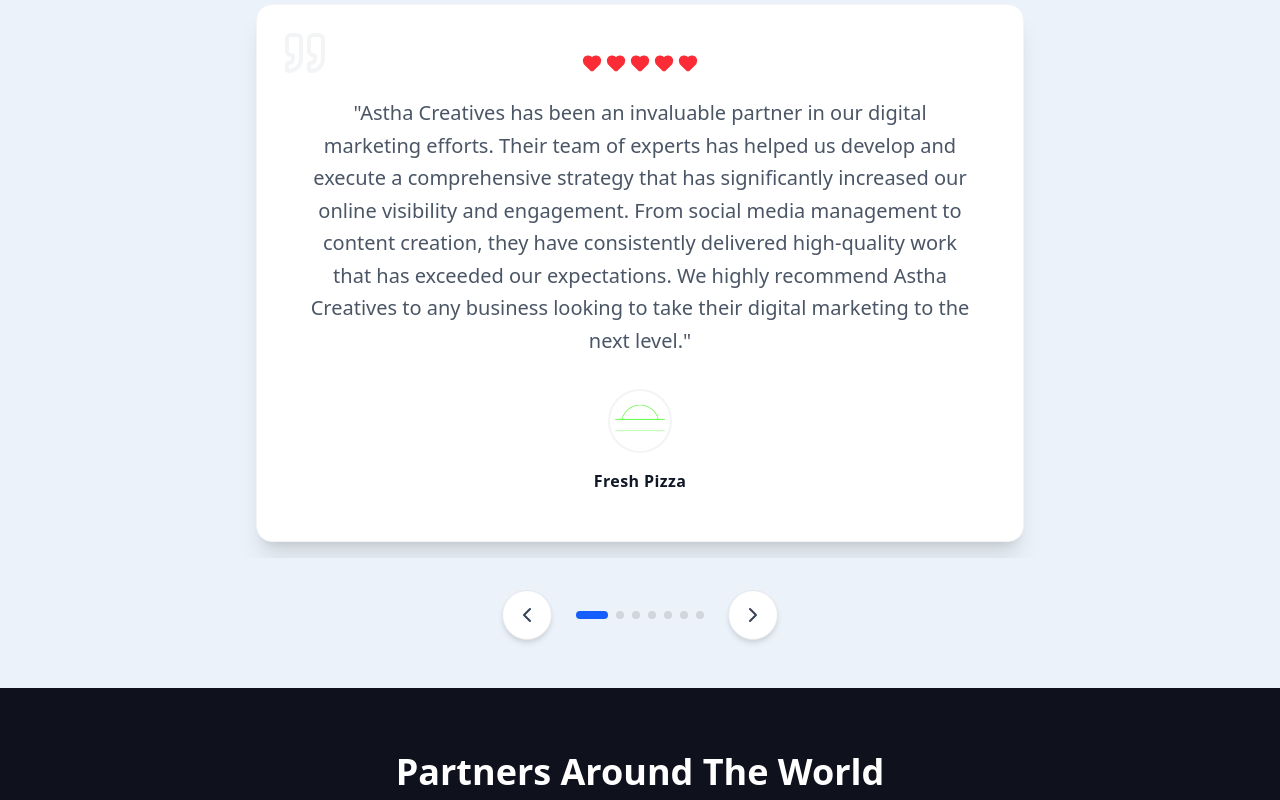
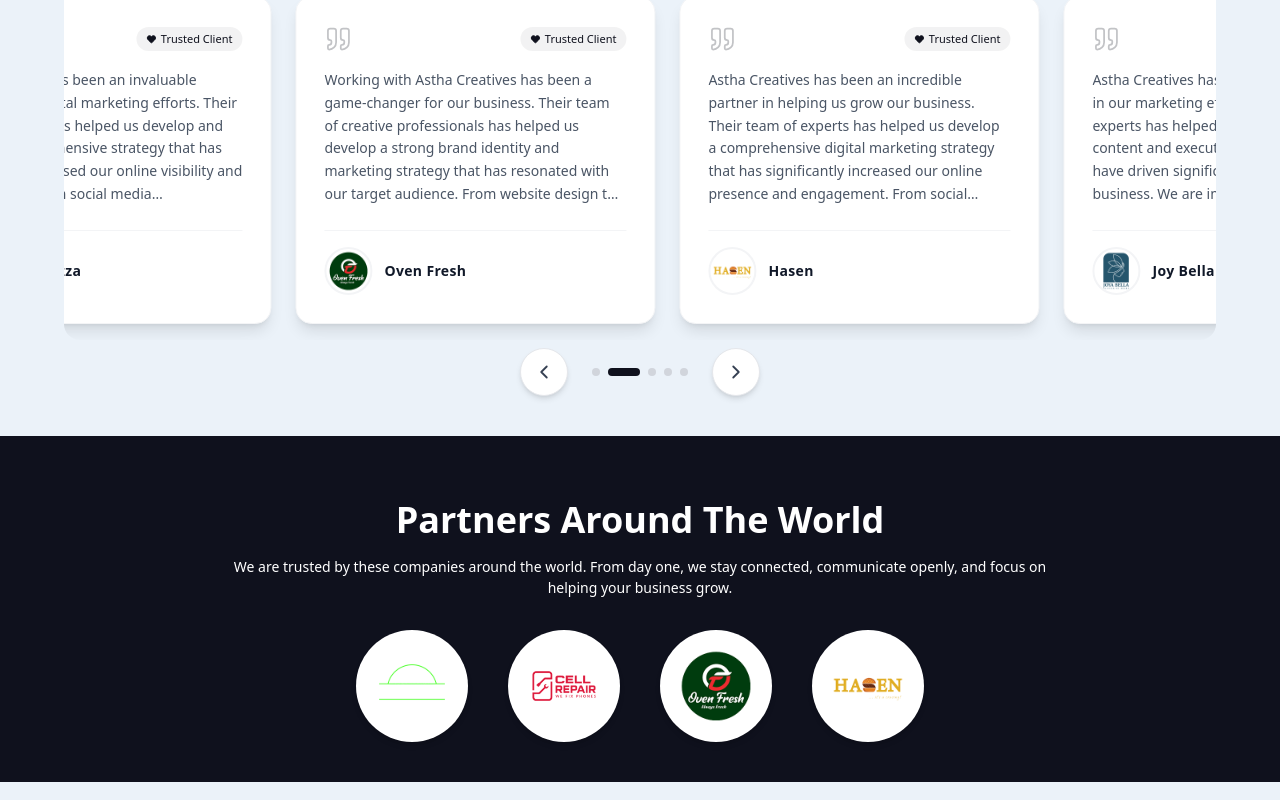
Before and after one commit to shahidul1920/asthaCreatives, a Next.js app in the folder my-app/: page / in a window 1280 px wide. Shown: the part 3160-3960 px from the top of the page. Built offline with nearby package versions, Linux system fonts and the light colour scheme.

Commit message:
slide updated

```diff
--- a/my-app/components/Customers.jsx
+++ b/my-app/components/Customers.jsx
@@ -1,6 +1,6 @@
 'use client'
 
-import React, { useState, useRef } from 'react'
+import React, { useState, useRef, useEffect } from 'react'
 import HeadNtext from './HeadNtext'
 import Image from 'next/image'
 import { Heart, ChevronLeft, ChevronRight, Quote } from 'lucide-react'
@@ -36,43 +36,89 @@
     { id: 3, name: "Hasen", image: hasen },
 ]
 
+const AUTOPLAY_MS = 4000
+
+// Keep this in sync with the card width classes below (w-full / sm:w-1/2 / lg:w-1/3)
+const getVisibleCount = () => {
+    if (typeof window === 'undefined') return 3
+    if (window.innerWidth >= 1024) return 3 // lg
+    if (window.innerWidth >= 640) return 2  // sm
+    return 1
+}
+
 const Customers = () => {
+    const sliderContainer = useRef(null)
+    const trackRef = useRef(null)
+    const autoplayRef = useRef(null)
+
     const [currentIndex, setCurrentIndex] = useState(0)
-    const sliderContainer = useRef(null)
+    const [maxIndex, setMaxIndex] = useState(testimonials.length - 1)
 
-    // Handle slide navigation
-    const nextSlide = () => {
-        setCurrentIndex((prev) => (prev === testimonials.length - 1 ? 0 : prev + 1))
-    }
+    // Recalculate how many cards are visible (and clamp the index) on mount and on resize.
+    // This is derived from the same breakpoints as the CSS, so it's always correct — no
+    // matter how many testimonials are in the array.
+    useEffect(() => {
+        const updateVisibleCount = () => {
+            const visibleCount = getVisibleCount()
+            const newMaxIndex = Math.max(0, testimonials.length - visibleCount)
+            setMaxIndex(newMaxIndex)
+            setCurrentIndex((prev) => Math.min(prev, newMaxIndex))
+        }
 
-    const prevSlide = () => {
-        setCurrentIndex((prev) => (prev === 0 ? testimonials.length - 1 : prev - 1))
-    }
+        updateVisibleCount()
+        window.addEventListener('resize', updateVisibleCount)
+        return () => window.removeEventListener('resize', updateVisibleCount)
+    }, [])
 
-    // GSAP Animation Logic
+    // Slide the track whenever the active index changes. Since every card takes an equal
+    // share of the track regardless of viewport, one "step" is always exactly
+    // 100 / testimonials.length percent of the track's own width — no pixel math needed.
     useGSAP(() => {
-        // Slide the entire track
-        gsap.to('.slide-track', {
-            xPercent: -(currentIndex * 100),
-            duration: 0.8,
-            ease: 'power3.inOut',
-        })
-
-        // Add a scale and opacity effect to focus on the active card
-        gsap.to('.slide-card', {
-            scale: (index) => (index === currentIndex ? 1 : 0.85),
-            opacity: (index) => (index === currentIndex ? 1 : 0.3),
+        gsap.to(trackRef.current, {
+            xPercent: -(currentIndex * (100 / testimonials.length)),
             duration: 0.8,
             ease: 'power3.inOut',
         })
     }, { dependencies: [currentIndex], scope: sliderContainer })
 
+    const startAutoplay = () => {
+        clearInterval(autoplayRef.current)
+        autoplayRef.current = setInterval(() => {
+            setCurrentIndex((prev) => (prev + 1 > maxIndex ? 0 : prev + 1))
+        }, AUTOPLAY_MS)
+    }
+
+    // Keep autoplay running, restarting it whenever the visible-count changes
+    useEffect(() => {
+        startAutoplay()
+        return () => clearInterval(autoplayRef.current)
+        // eslint-disable-next-line react-hooks/exhaustive-deps
+    }, [maxIndex])
+
+    const nextSlide = () => {
+        setCurrentIndex((prev) => (prev + 1 > maxIndex ? 0 : prev + 1))
+        startAutoplay()
+    }
+
+    const prevSlide = () => {
+        setCurrentIndex((prev) => (prev - 1 < 0 ? maxIndex : prev - 1))
+        startAutoplay()
+    }
+
+    const goToSlide = (i) => {
+        setCurrentIndex(Math.min(i, maxIndex))
+        startAutoplay()
+    }
+
+    const pauseAutoplay = () => clearInterval(autoplayRef.current)
+    const resumeAutoplay = () => startAutoplay()
+
     return (
 
-        <div className="bg-mpure relative pt-20 overflow-hidden">
+        <div className="bg-mpure relative overflow-hidden py-20 md:py-28">
             <div className="container mx-auto px-4">
                 {/* Header Section */}
-                <div className="mb-16 text-center text-gray-900">
+                <div className="mb-6 text-center text-gray-900">
                     <HeadNtext
                         heading="Our Clients Feedbacks"
                         text="We served these companies with love and care. For that, some of them turned to us again and again. We have the mindset to help you thrive!"
@@ -80,40 +126,44 @@
                 </div>
 
                 {/* Slider Section */}
-                <div ref={sliderContainer} className="relative w-full max-w-5xl mx-auto">
+                <div ref={sliderContainer} className="relative mx-auto w-full max-w-6xl">
 
                     {/* The Track Container */}
-                    <div className="overflow-hidden w-full rounded-2xl py-4">
-                        <div className="flex slide-track">
-                            {testimonials.map((test, index) => (
-                                <div key={test.id} className="w-full shrink-0 flex justify-center px-4 slide-card">
+                    <div
+                        onMouseEnter={pauseAutoplay}
+                        onMouseLeave={resumeAutoplay}
+                        className="w-full overflow-hidden rounded-2xl py-4"
+                    >
+                        <div ref={trackRef} className="flex">
+                            {testimonials.map((test) => (
+                                <div key={test.id} className="w-full shrink-0 px-3 sm:w-1/2 lg:w-1/3">
 
-                                    {/* The Card UI - Converted to Light Theme */}
-                                    <div className="bg-white shadow-xl border border-gray-100 rounded-2xl p-8 md:p-12 w-full max-w-3xl relative flex flex-col items-center text-center">
+                                    {/* The Card UI */}
+                                    <div className="flex h-full flex-col rounded-2xl border border-gray-100 bg-white p-6 shadow-lg md:p-7">
 
-                                        <Quote className="absolute top-6 left-6 w-12 h-12 text-gray-100" />
-
-                                        <div className="flex gap-1 text-red-500 mb-6">
-                                            {[...Array(5)].map((_, i) => (
-                                                <Heart key={i} size={20} fill="currentColor" />
-                                            ))}
+                                        <div className="mb-4 flex items-center justify-between">
+                                            <Quote className="h-7 w-7 text-brand/25" strokeWidth={1.5} />
+                                            <span className="inline-flex items-center gap-1 rounded-full bg-brand/5 px-2.5 py-1 text-[11px] font-medium text-brand">
+                                                <Heart size={10} className="fill-brand" />
+                                                Trusted Client
+                                            </span>
                                         </div>
 
-                                        <p className="text-gray-600 text-lg md:text-xl leading-relaxed mb-8 font-light relative z-10">
-                                            "{test.review}"
+                                        <p className="line-clamp-6 flex-1 text-sm leading-relaxed text-gray-600">
+                                            {test.review}
                                         </p>
 
-                                        <div className="flex flex-col items-center gap-4 mt-auto">
-                                            <div className="w-16 h-16 rounded-full overflow-hidden border-2 border-gray-100 relative">
+                                        <div className="mt-6 flex items-center gap-3 border-t border-gray-100 pt-4">
+                                            <div className="relative h-12 w-12 shrink-0 overflow-hidden rounded-full border-2 border-gray-100">
                                                 <Image
                                                     src={test.image}
                                                     alt={test.name}
                                                     fill
                                                     className="object-cover"
-                                                    sizes="64px"
+                                                    sizes="48px"
                                                 />
                                             </div>
-                                            <h4 className="text-gray-900 font-bold tracking-wide">
+                                            <h4 className="text-sm font-bold tracking-wide text-gray-900">
                                                 {test.name}
                                             </h4>
                                         </div>
@@ -124,23 +174,23 @@
                         </div>
                     </div>
 
-                    {/* Navigation Controls - Converted to Light Theme */}
-                    <div className="flex justify-center items-center gap-6 mt-8">
+                    {/* Navigation Controls */}
+                    <div className="mt-2 flex items-center justify-center gap-6">
                         <button
                             onClick={prevSlide}
-                            className="p-3 rounded-full bg-white shadow-md hover:bg-gray-50 border border-gray-200 transition-colors text-gray-700"
+                            className="flex h-12 w-12 items-center justify-center rounded-full border border-gray-200 bg-white text-gray-700 shadow-md transition-colors duration-300 hover:border-brand hover:bg-brand hover:text-white"
                             aria-label="Previous testimonial"
                         >
-                            <ChevronLeft size={24} />
+                            <ChevronLeft size={22} />
                         </button>
 
                         {/* Dot Indicators */}
                         <div className="flex gap-2">
-                            {testimonials.map((_, idx) => (
+                            {Array.from({ length: maxIndex + 1 }).map((_, idx) => (
                                 <button
                                     key={idx}
-                                    onClick={() => setCurrentIndex(idx)}
-                                    className={`h-2 rounded-full transition-all duration-500 ${currentIndex === idx ? 'w-8 bg-blue-600' : 'w-2 bg-gray-300 hover:bg-gray-400'
+                                    onClick={() => goToSlide(idx)}
+                                    className={`h-2 rounded-full transition-all duration-500 ${currentIndex === idx ? 'w-8 bg-brand' : 'w-2 bg-gray-300 hover:bg-gray-400'
                                         }`}
                                     aria-label={`Go to slide ${idx + 1}`}
                                 />
@@ -149,37 +199,44 @@
 
                         <button
                             onClick={nextSlide}
-                            className="p-3 rounded-full bg-white shadow-md hover:bg-gray-50 border border-gray-200 transition-colors text-gray-700"
+                            className="flex h-12 w-12 items-center justify-center rounded-full border border-gray-200 bg-white text-gray-700 shadow-md transition-colors duration-300 hover:border-brand hover:bg-brand hover:text-white"
                             aria-label="Next testimonial"
                         >
-                            <ChevronRight size={24} />
+                            <ChevronRight size={22} />
                         </button>
                     </div>
 
                 </div>
             </div>
 
-            <div className="bg-brand text-white mt-12 pt-8 pb-10">
-                <div className="container mx-auto pertnersSec">
-                    <HeadNtext heading="partners around the world" text="We are trusted by these companies around the world. From day one, we stay connected, communicate openly,
-and focus on helping your business grow." styleText="text-white" />
+            <div className="bg-brand pb-10 pt-8 text-white mt-10">
+                <div className="container mx-auto px-4">
+                    <HeadNtext
+                        heading="partners around the world"
+                        text="We are trusted by these companies around the world. From day one, we stay connected, communicate openly, and focus on helping your business grow."
+                        styleText="text-white"
+                    />
 
-                    <div className="flex items-center justify-center gap-4">
+                    <div className="flex flex-wrap items-center justify-center gap-6 md:gap-10">
                         {partners.map((partner) => (
-                            <div key={partner.id} className="flex-shrink-0 mx-4">
-                                <Image
-                                    src={partner.image}
-                                    alt={partner.name}
-                                    className="w-32 h-32 object-contain rounded-full"
-                                />
+                            <div
+                                key={partner.id}
+                                className="flex h-24 w-24 shrink-0 items-center justify-center rounded-full bg-white p-4 shadow-md md:h-28 md:w-28"
+                            >
+                                <div className="relative h-full w-full">
+                                    <Image
+                                        src={partner.image}
+                                        alt={partner.name}
+                                        fill
+                                        className="object-contain"
+                                        sizes="112px"
+                                    />
+                                </div>
                             </div>
                         ))}
                     </div>
                 </div>
             </div>
-
-
-
 
         </div>
     )
```
